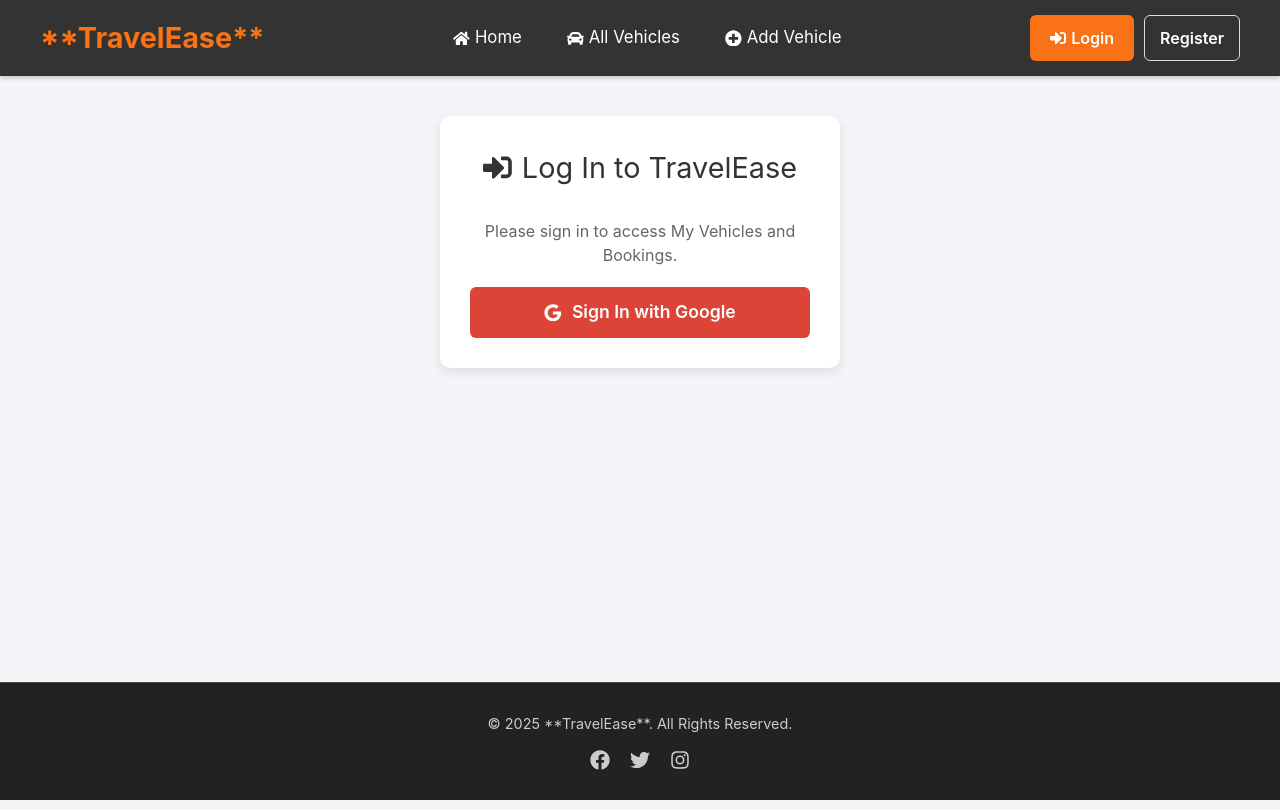
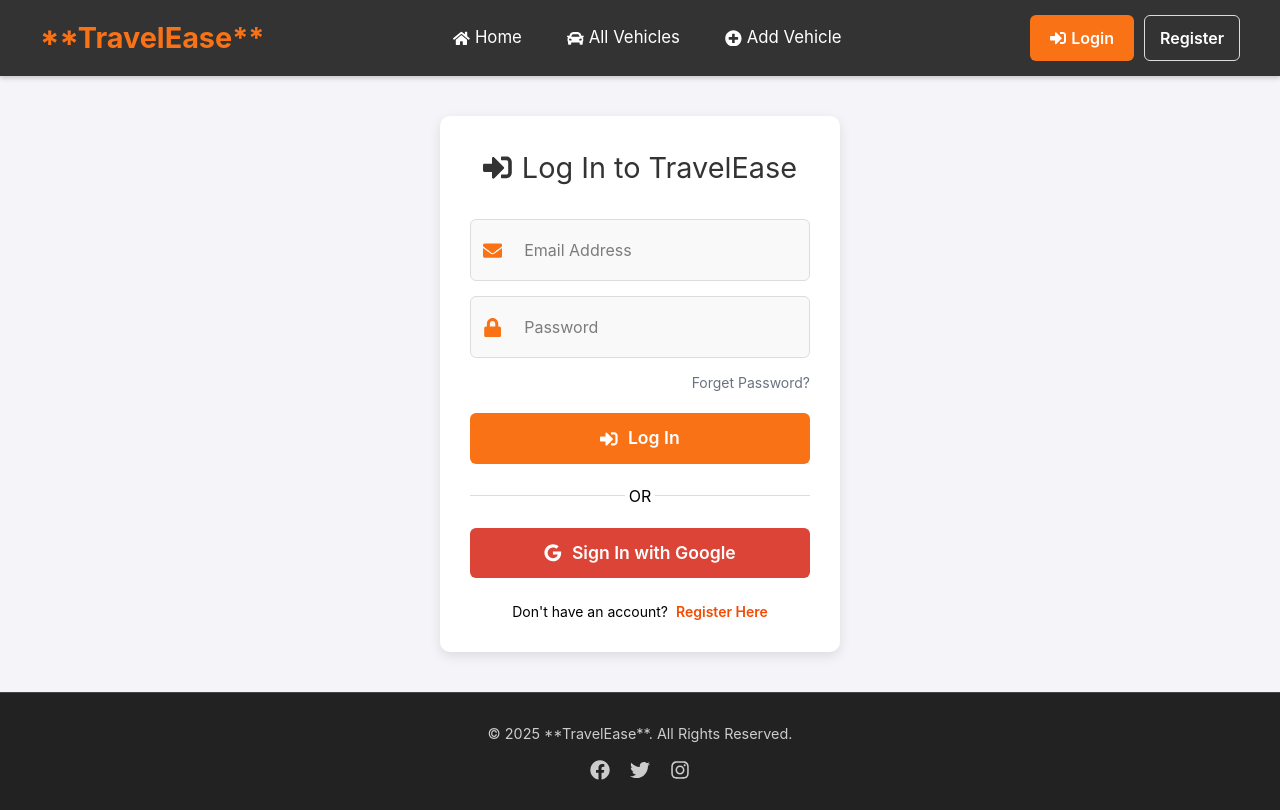
Before and after one commit to Maisha-sultana/TravelEase-client, a React (Vite) app: page /login in a window 1280 px wide. Built offline with nearby package versions, Linux system fonts and the light colour scheme; no server answers.

Commit message:
added changes

```diff
--- a/src/components/LoginPage.jsx
+++ b/src/components/LoginPage.jsx
@@ -1,23 +1,60 @@
-import React from 'react';
-import { Navigate, useLocation } from 'react-router-dom';
-import { FaGoogle, FaSignInAlt } from 'react-icons/fa';
-import { useAuth } from '../context/AuthContext'; // Adjust path if needed
+import React, { useState } from 'react'; // useState imported
+import { Navigate, useLocation, Link } from 'react-router-dom'; // Link imported
+import { FaGoogle, FaSignInAlt, FaLock, FaEnvelope } from 'react-icons/fa'; // New icons imported
+import { useAuth } from '../context/AuthContext';
 
 const LoginPage = () => {
-    const { user, googleSignIn } = useAuth();
+    // Destructure the new emailPasswordSignIn function
+    const { user, googleSignIn, emailPasswordSignIn } = useAuth();
+
+    // State for form fields and error message
+    const [email, setEmail] = useState('');
+    const [password, setPassword] = useState('');
+    const [error, setError] = useState('');
+
     const location = useLocation();
     const from = location.state?.from?.pathname || '/';
+
+    // --- Email/Password Login Handler ---
+    const handleLogin = async (e) => {
+        e.preventDefault();
+        setError(''); // Clear previous errors
+
+        if (!email || !password) {
+            setError('Please enter both email and password.');
+            return;
+        }
+
+        try {
+            // Call the new sign-in function
+            await emailPasswordSignIn(email, password);
+            // Successful login leads to redirection via 'if (user)' block below
+        } catch (err) {
+            // Handle Firebase error codes
+            let errorMessage = 'Login failed. Please check your credentials.';
+
+            if (err.code === 'auth/invalid-email') {
+                errorMessage = 'Invalid email address format.';
+            } else if (err.code === 'auth/user-not-found' || err.code === 'auth/wrong-password' || err.code === 'auth/invalid-credential') {
+                errorMessage = 'Invalid email or password.';
+            }
+
+            console.error('Login Error:', err);
+            setError(errorMessage); // Show error message in the UI
+        }
+    };
+    // ------------------------------------
 
     const handleGoogleSignIn = () => {
         googleSignIn()
             .then(result => {
                 const loggedUser = result.user;
                 console.log('Signed in user:', loggedUser);
-                // Redirect user after successful login
-                // This redirect is handled automatically below via the 'user' check
+                // Redirect handled by 'if (user)' check
             })
             .catch(error => {
                 console.error('Google Sign-In Error:', error.message);
+                setError('Google Sign-In failed. Please try again.');
             });
     };
 
@@ -32,8 +69,57 @@ const LoginPage = () => {
                 <FaSignInAlt style={{ marginRight: '10px' }} />
                 Log In to TravelEase
             </h2>
-            <div className="login-form">
-                <p className="login-instruction">Please sign in to access My Vehicles and Bookings.</p>
+
+            {/* Display error message */}
+            {error && <p className="status-message error">{error}</p>}
+
+            <form onSubmit={handleLogin} className="login-form">
+
+                {/* Email Field */}
+                <div className="input-group">
+                    <FaEnvelope className="login-input-icon" />
+                    <input
+                        type="email"
+                        placeholder="Email Address" // <--- PLACEHOLDER ADDED
+                        value={email}
+                        onChange={(e) => setEmail(e.target.value)}
+                        required
+                        // --- Autofill আটকানোর জন্য (ঐচ্ছিক) ---
+                        autoComplete="off"
+                    />
+                </div>
+
+                {/* Password Field */}
+                <div className="input-group">
+                    <FaLock className="login-input-icon" />
+                    <input
+                        type="password"
+                        placeholder="Password" // <--- PLACEHOLDER ADDED
+                        value={password}
+                        onChange={(e) => setPassword(e.target.value)}
+                        required
+                        // --- Autofill আটকানোর জন্য (ঐচ্ছিক) ---
+                        autoComplete="off"
+                    />
+                </div>
+
+                {/* Forget Password Link */}
+                <div className="flex forget-password-link">
+                    <Link to="/reset-password" className="text-sm text-gray-500 hover:text-orange-500 transition duration-150">
+                        Forget Password?
+                    </Link>
+                </div>
+
+                {/* Login Button */}
+                <button type="submit" className="submit-btn">
+                    <FaSignInAlt style={{ marginRight: '10px' }} />
+                    Log In
+                </button>
+            </form>
+
+            <div className="divider">
+                <p>OR</p>
+            </div>
 
             {/* Google Sign-In Button */}
             <button
@@ -43,7 +129,14 @@ const LoginPage = () => {
                 <FaGoogle style={{ marginRight: '10px' }} />
                 Sign In with Google
             </button>
-            </div>
+
+            {/* Link to Register */}
+            <p className="mt-6 text-center text-sm">
+                Don't have an account?
+                <Link to="/register" className="ml-2 text-orange-600 font-semibold hover:underline">
+                    Register Here
+                </Link>
+            </p>
         </div>
     );
 };
--- a/src/context/AuthContext.jsx
+++ b/src/context/AuthContext.jsx
@@ -3,7 +3,8 @@ import {
     onAuthStateChanged,
     signOut,
     GoogleAuthProvider,
-    signInWithPopup
+    signInWithPopup,
+    signInWithEmailAndPassword
 } from 'firebase/auth';
 // FIX: Correctly import the 'auth' object from your firebase init file
 import { auth } from '../firebase/firebase.init';
@@ -40,6 +41,11 @@ const AuthProvider = ({ children }) => {
         return signInWithPopup(auth, googleProvider);
     };
 
+    const emailPasswordSignIn = (email, password) => {
+        setLoading(true);
+        // Firebase Auth function
+        return signInWithEmailAndPassword(auth, email, password);
+    };
     // Logout Function
     const logOut = () => {
         setLoading(true);
@@ -51,6 +57,7 @@ const AuthProvider = ({ children }) => {
         loading,
         logOut,
         googleSignIn,
+        emailPasswordSignIn,
         // We also export the auth instance itself for use in other firebase operations
         auth
     };
--- a/src/index.css
+++ b/src/index.css
@@ -168,7 +168,103 @@ body {
     align-items: center;
     justify-content: center;
 }
+.login-form input[type="email"],
+.login-form input[type="password"] {
+    flex-grow: 1; /* Take up remaining space */
+    padding: 10px;
+    border: none;
+    outline: none;
+    font-size: 1em;
+}
+.login-input-icon {
+    /* আইকন এবং টেক্সটের মধ্যে দূরত্ব তৈরি করা */
+    margin-right: 12px;
+    color: #F97316; /* কমলা রং ব্যবহার করা */
+    font-size: 1.2em;
+}
+.input-group {
+    display: flex;
+    align-items: center;
+    padding: 8px 12px;
+    margin-bottom: 15px;
+    border: 1px solid #ddd;
+    border-radius: 6px;
+    background-color: #f9f9f9;
+}
+/* ---------------------------------- */
 
+.submit-btn {
+    width: 100%;
+    padding: 12px;
+    background-color: #F97316;
+    color: white;
+    border: none;
+    border-radius: 6px;
+    font-size: 1.1em;
+    font-weight: 600;
+    cursor: pointer;
+    transition: background-color 0.2s;
+    display: flex;
+    align-items: center;
+    justify-content: center;
+}
+
+.submit-btn:hover {
+    background-color: #e5c539;
+}
+
+
+.google-sign-in-btn {
+    width: 100%;
+    padding: 12px 20px;
+    font-size: 1.1em;
+    font-weight: 600;
+    color: white;
+    background-color: #DB4437; /* Google Red */
+    border: none;
+    border-radius: 6px;
+    cursor: pointer;
+    transition: background-color 0.2s;
+    display: flex;
+    align-items: center;
+    justify-content: center;
+    margin-top: 20px;
+}
+
+.google-sign-in-btn:hover {
+    background-color: #c33a2c;
+}
+
+.login-instruction {
+    color: #666;
+    margin-bottom: 20px;
+}
+.forget-password-link {
+    justify-content: flex-end;
+    margin-bottom: 20px;
+}
+/* --- Utility for dividing social/form login --- */
+.divider {
+    display: flex;
+    align-items: center;
+    text-align: center;
+    margin: 20px 0;
+}
+
+.divider::before,
+.divider::after {
+    content: '';
+    flex: 1;
+    border-bottom: 1px solid #ddd;
+}
+
+.divider:not(:empty)::before {
+    margin-right: .25em;
+}
+
+.divider:not(:empty)::after {
+    margin-left: .25em;
+}
 .google-sign-in-btn {
     width: 100%;
     padding: 12px 20px;
```
Lines whose indentation alone changed are shown as unchanged.
